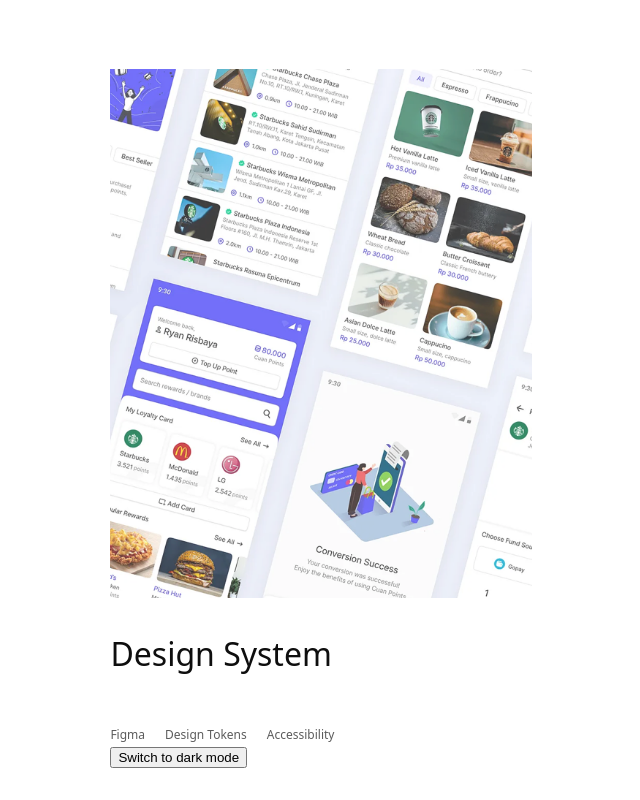
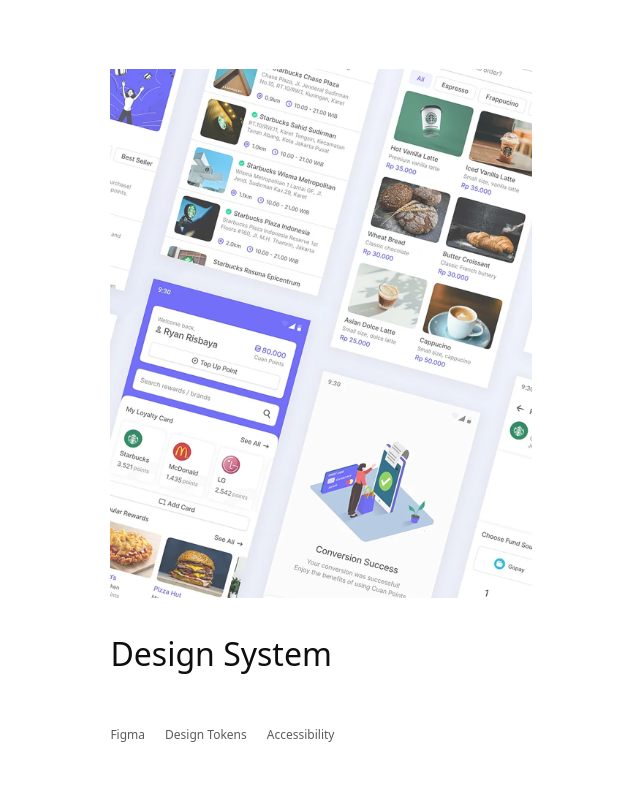
Before and after one commit to aboutbenjamin/my-portfolio, a React (Vite) app: page /#/ in a window 1280 px wide. Shown: the part 3331-4131 px from the top of the page, without its empty margins (24-664 px from the left). After the commit the page ends 4107 px from the top, so only its background shows below. Built offline with nearby package versions, Linux system fonts and the light colour scheme.

Commit message:
Remove unused React import from Icon component for cleaner code

```diff
--- a/src/App.tsx
+++ b/src/App.tsx
@@ -3,10 +3,8 @@
 import HomeScreen from "./screens/home/HomeScreen";
 import CaseScreen from "./screens/case/CaseScreen";
 import { TransitionProvider } from "./hooks/use-transition";
-import { useTheme } from "./theme/use-theme";
 
 function App() {
-  const { mode, toggleMode } = useTheme();
   return (
     <TransitionProvider>
       <HashRouter>
@@ -14,9 +12,6 @@
           <Route path="/" element={<HomeScreen />} />
           <Route path="/case/:id" element={<CaseScreen />} />
         </Routes>
-        <button onClick={toggleMode}>
-          Switch to {mode === "dark" ? "light" : "dark"} mode
-        </button>
       </HashRouter>
     </TransitionProvider>
   );
--- a/src/components/icons/Icon.tsx
+++ b/src/components/icons/Icon.tsx
@@ -1,5 +1,3 @@
-import React from "react";
-
 type IconName = "left-arrow" | "bars" | "sun" | "moon";
 
 type IconProps = {
```
